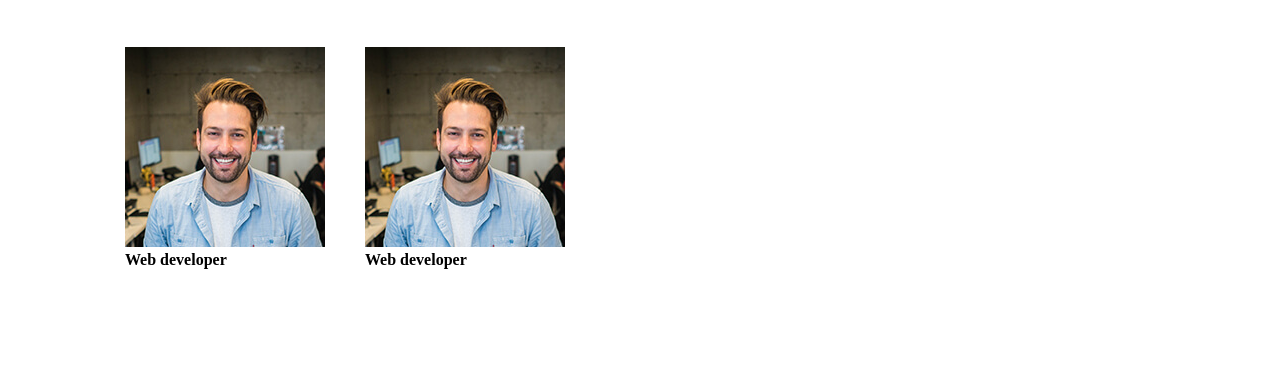
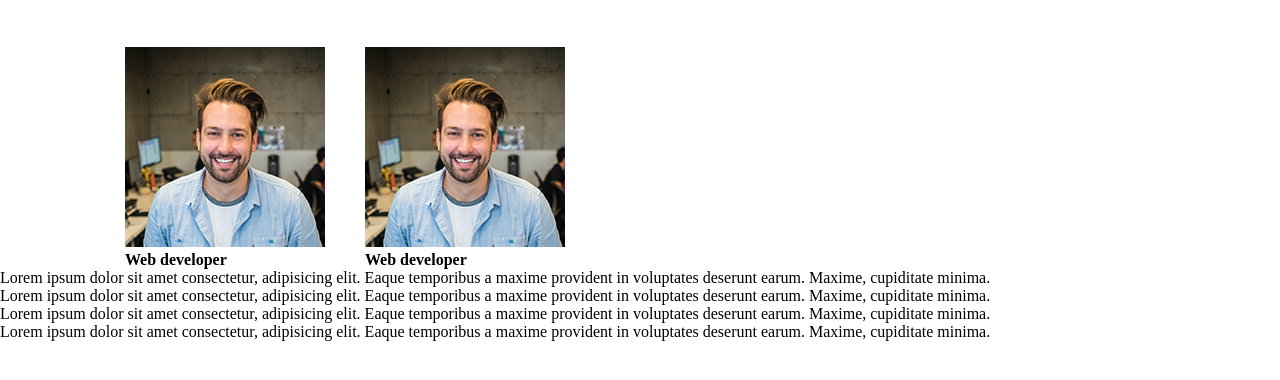
Before and after one commit to MMaidul/important-practice-repo, a plain HTML site: page index.html in a window 1280 px wide. Shown: the part 118-498 px from the top of the page. Drawn offline with Linux system fonts and the light colour scheme.

Commit message:
againBranch added

```diff
--- a/index.html
+++ b/index.html
@@ -53,5 +53,13 @@
             </div>
         </div>
     </section>
+    <section class="againBranch">
+        <div class="againBranch">
+            <p>Lorem ipsum dolor sit amet consectetur, adipisicing elit. Eaque temporibus a maxime provident in voluptates deserunt earum. Maxime, cupiditate minima.</p>
+            <p>Lorem ipsum dolor sit amet consectetur, adipisicing elit. Eaque temporibus a maxime provident in voluptates deserunt earum. Maxime, cupiditate minima.</p>
+            <p>Lorem ipsum dolor sit amet consectetur, adipisicing elit. Eaque temporibus a maxime provident in voluptates deserunt earum. Maxime, cupiditate minima.</p>
+            <p>Lorem ipsum dolor sit amet consectetur, adipisicing elit. Eaque temporibus a maxime provident in voluptates deserunt earum. Maxime, cupiditate minima.</p>
+        </div>
+    </section>
 </body>
 </html>
```
